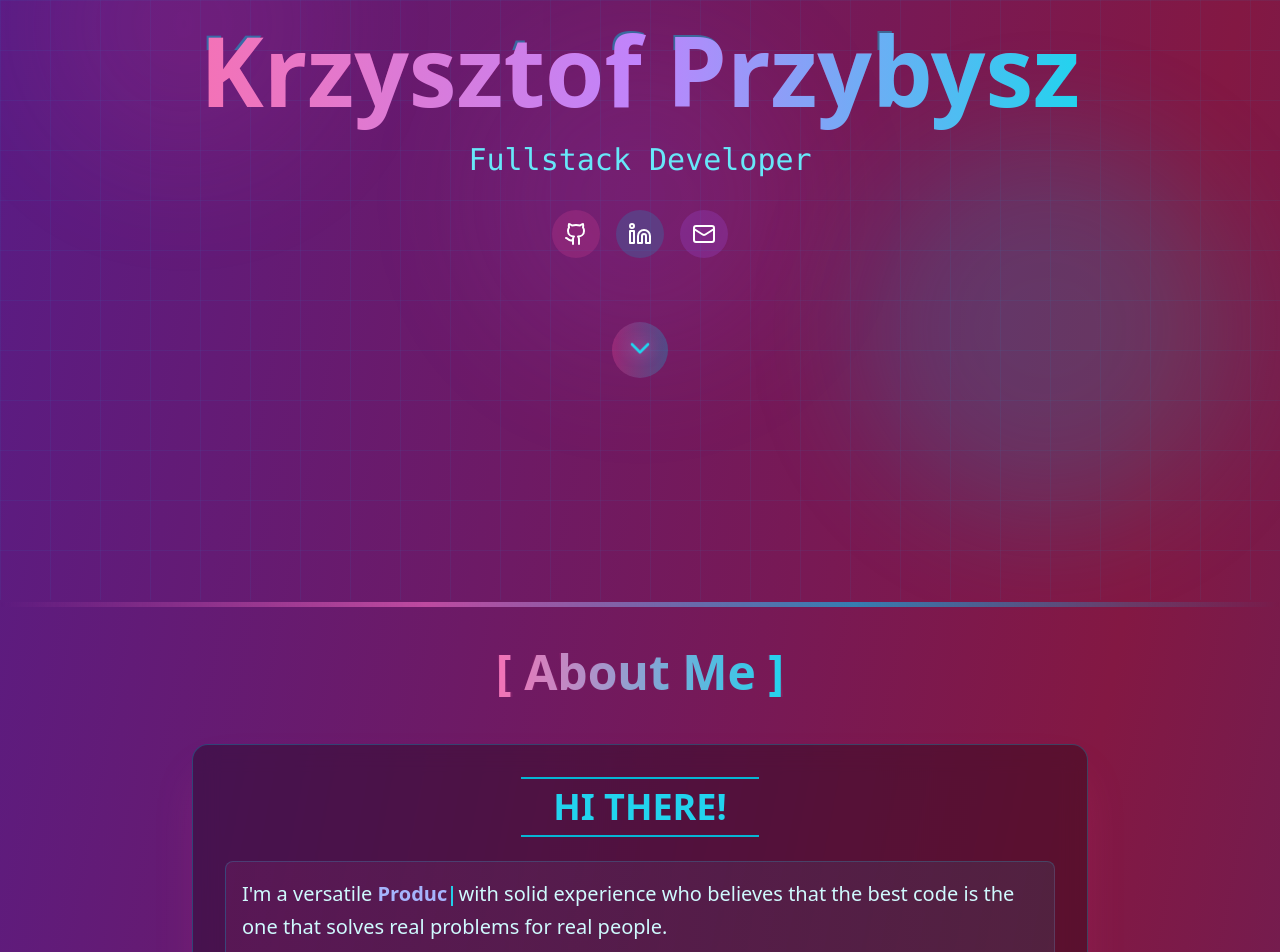
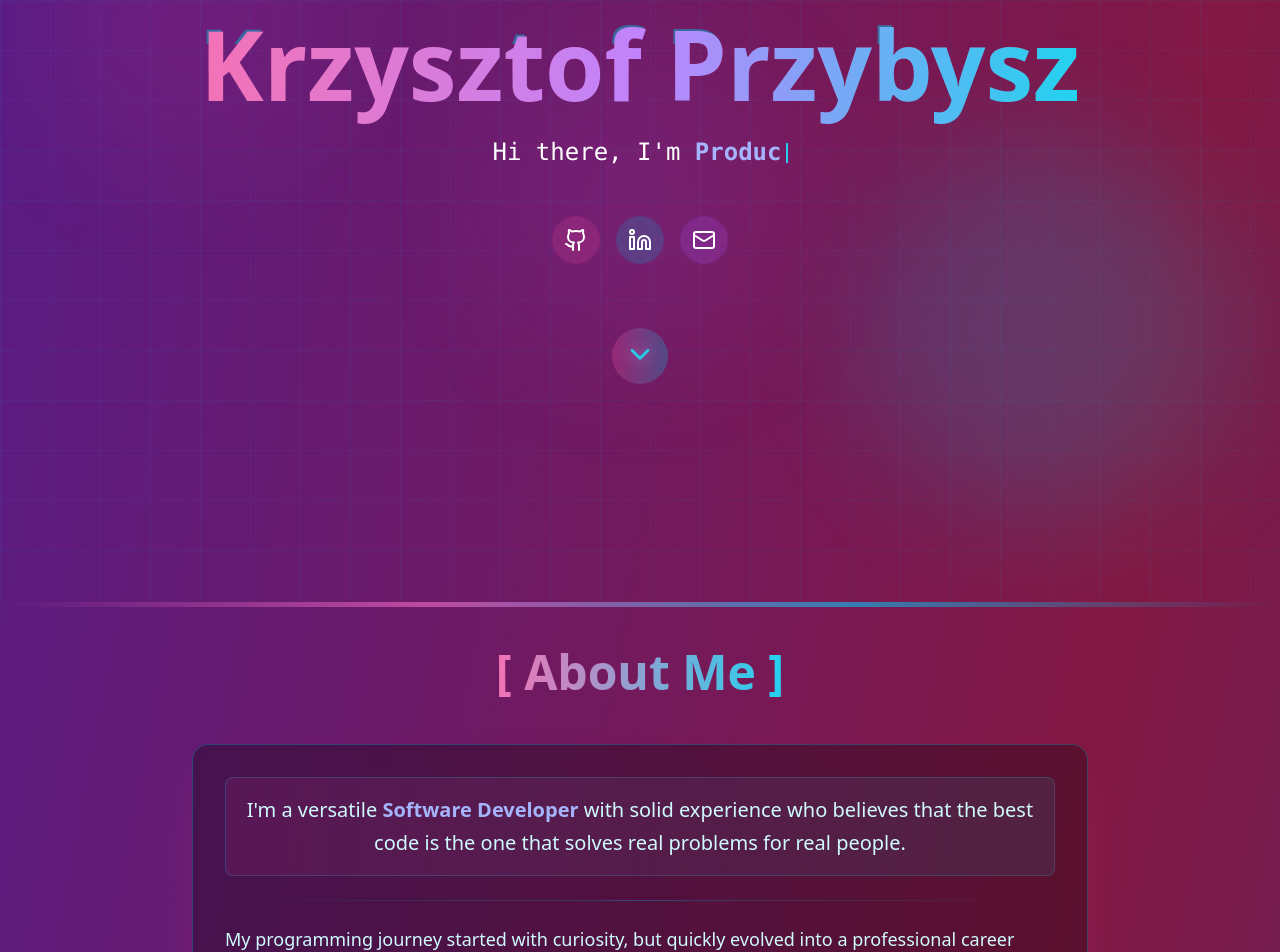
Before and after one commit to krzysztofprzybysz-dev/portfolio-website, a React (Create React App) app: page / in a window 1280 px wide. Shown: the part 200-1152 px from the top of the page. Built offline with nearby package versions, Linux system fonts and the light colour scheme.

Commit message:
Refactor About section to display a static role instead of Typewriter effect and update version to 0.2.0

```diff
--- a/package.json
+++ b/package.json
@@ -1,6 +1,6 @@
 {
   "name": "vaporwave-portfolio-onepager",
-  "version": "0.1.0",
+  "version": "0.2.0",
   "private": true,
   "homepage": "https://krzysztofprzybysz-dev.github.io/portfolio-website",
   "dependencies": {
--- a/src/components/About.js
+++ b/src/components/About.js
@@ -1,21 +1,7 @@
 import React, { forwardRef } from 'react';
 import { Coffee, Network, Webhook, Puzzle, Lightbulb, Users, Rocket, BookOpen } from 'lucide-react';
-import TypewriterEffect from './TypewriterEffect';
 
 const About = forwardRef((props, ref) => {
-    const rolesList = [
-        "Software Developer",
-        "Product Owner",
-        "Backend Developer",
-        "Full-stack Developer",
-        "Problem Solver",
-        "Solution Builder",
-        "Team Collaborator",
-        "Technology Enthusiast",
-        "Code Craftsman",
-        "System Architect"
-    ];
-
     return (
         <section ref={ref} id="about" className="py-12 px-6 vaporwave-section">
             <div className="container mx-auto max-w-4xl">
@@ -29,13 +15,8 @@ const About = forwardRef((props, ref) => {
                 </h2>
 
                 <div className="bg-black/30 backdrop-blur-md rounded-2xl p-8 border border-cyan-500/30 shadow-2xl shadow-pink-500/20 scroll-animate animate-up mb-12">
-                    {/* Napis HI THERE! przeniesiony z powrotem do środka boxu */}
-                    <div className="mb-6 text-center">
-                        <h3 className="text-3xl sm:text-4xl font-bold text-cyan-400 inline-block px-8 py-2 border-b-2 border-t-2 border-cyan-500">HI THERE!</h3>
-                    </div>
-
-                    <p className="text-xl leading-relaxed mb-6 text-cyan-100 scroll-animate animate-left bg-gradient-to-r from-pink-500/10 to-cyan-500/10 p-4 rounded-lg border border-cyan-400/20">
-                        I'm a versatile <TypewriterEffect phrases={rolesList} typingSpeed={80} deletingSpeed={40} pauseTime={1500} /> with solid experience who believes that the best code is the one that solves real problems for real people.
+                    <p className="text-xl leading-relaxed mb-6 text-cyan-100 scroll-animate animate-left bg-gradient-to-r from-pink-500/10 to-cyan-500/10 p-4 rounded-lg border border-cyan-400/20 text-center">
+                        I'm a versatile <span className="text-indigo-300 font-semibold">Software Developer</span> with solid experience who believes that the best code is the one that solves real problems for real people.
                     </p>
 
                     <div className="h-px bg-gradient-to-r from-transparent via-cyan-500/30 to-transparent my-6"></div>
--- a/src/components/Home.js
+++ b/src/components/Home.js
@@ -1,9 +1,22 @@
 import React, { forwardRef } from 'react';
 import { ChevronDown, Mail, Github, Linkedin } from 'lucide-react';
+import TypewriterEffect from './TypewriterEffect';
 
 const Home = forwardRef((props, ref) => {
     const glitchText = 'Krzysztof Przybysz';
     const navOffset = 80; // Taki sam offset jak w App.js
+
+    // Lista ról do wyświetlenia w animacji TypewriterEffect
+    const rolesList = [
+        "Software Developer",
+        "Product Owner",
+        "Backend Developer",
+        "Full-stack Developer",
+        "Problem Solver",
+        "Solution Builder",
+        "Team Collaborator",
+        "Technology Enthusiast"
+    ];
 
     const handleScrollDown = () => {
         // Znajdź następną sekcję (prawdopodobnie About) i przewiń do niej
@@ -31,9 +44,12 @@ const Home = forwardRef((props, ref) => {
             {glitchText}
           </span>
                 </h1>
-                <p className="text-2xl md:text-3xl text-cyan-300 mb-8 font-mono scroll-animate animate-right">
-                    Fullstack Developer
+
+                {/* Element z powitaniem i efektem TypewriterEffect */}
+                <p className="text-xl md:text-2xl text-white mb-12 font-mono scroll-animate animate-left">
+                    Hi there, I'm <TypewriterEffect phrases={rolesList} typingSpeed={80} deletingSpeed={40} pauseTime={1500} />
                 </p>
+
                 <div className="flex justify-center space-x-4 mb-12 scroll-animate animate-up">
                     <a
                         href="https://github.com"
```
